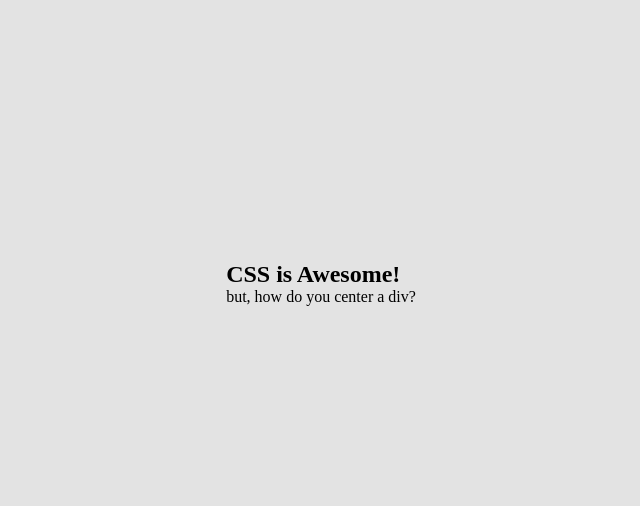
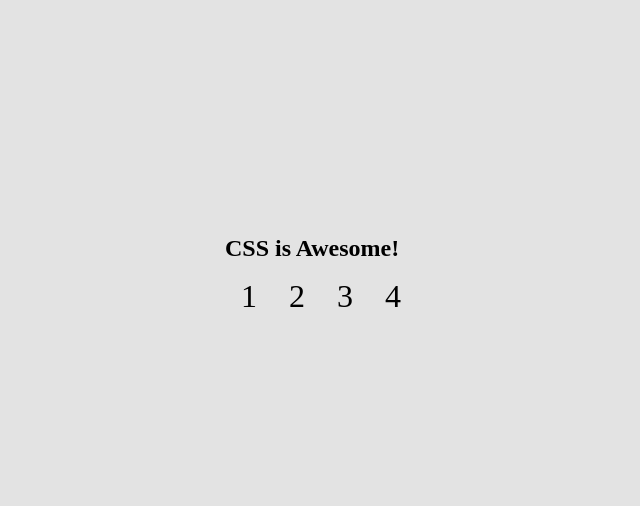
Before and after one commit to aatayde/100DaysOfCode, a PHP site: page /files/Day080/index.html in a window 1280 px wide. Shown: the part 219-725 px from the top of the page, without its empty margins (319-959 px from the left). Run offline with PHP 8.4, Linux system fonts and the light colour scheme.

Commit message:
add delayed transition for nth child

```diff
--- a/files/Day080/index.html
+++ b/files/Day080/index.html
@@ -12,7 +12,12 @@
     <h1 class="title">Animate On Scroll</h1>
     <section class="hidden">
       <h2>CSS is Awesome!</h2>
-      <span>but, how do you center a div?</span>
+      <div class="list">
+        <div class="item">1</div>
+        <div class="item">2</div>
+        <div class="item">3</div>
+        <div class="item">4</div>
+      </div>
     </section>
     <section class="hidden">
       <h2>CSS is Awesome!</h2>
--- a/files/Day080/style.css
+++ b/files/Day080/style.css
@@ -18,6 +18,25 @@ section {
   transform: translateX(0);
 }
 
+.list {
+  display: flex;
+}
+
+.item {
+  padding: 1rem;
+  font-size: 2rem;
+}
+
+.item:nth-child(2) {
+  transition-delay: 200ms;
+}
+.item:nth-child(3) {
+  transition-delay: 400ms;
+}
+.item:nth-child(4) {
+  transition-delay: 600ms;
+}
+
 /* do not slide if reduced motion is set by user */
 @media (prefers-reduced-motion) {
   .hidden {
```
Also changed, not shown: files/Day080/README.md.
